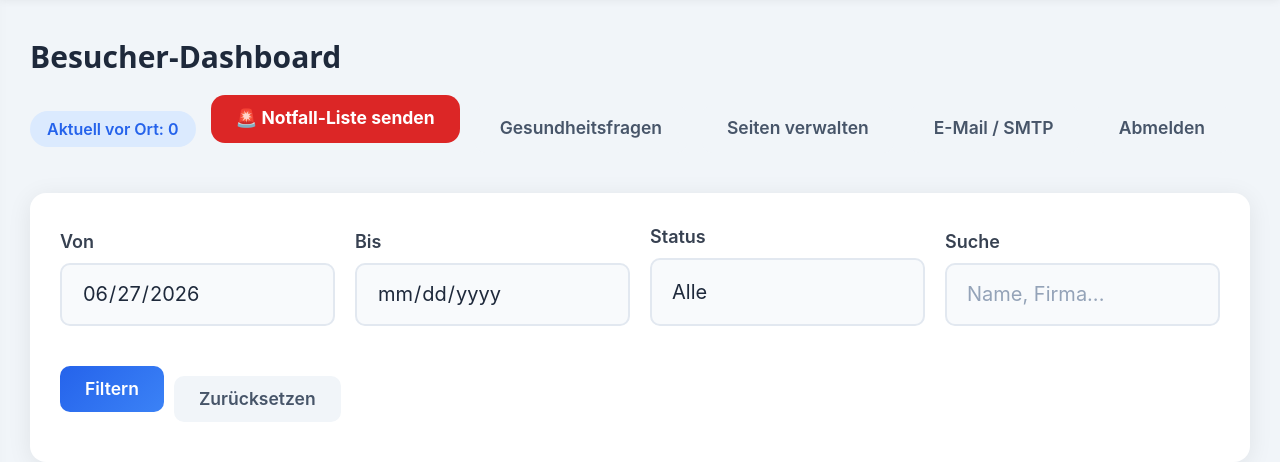
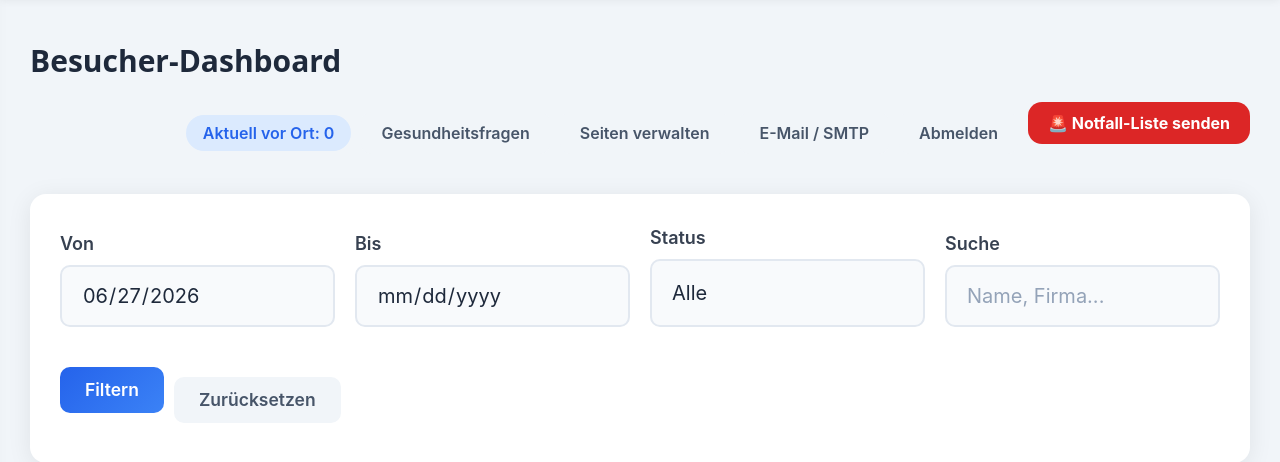
Before and after one commit to ichabot/GateKeeper, a Flask app: page /admin/dashboard in a window 1280 px wide. Shown: the part 64-526 px from the top of the page. Run offline with Flask 3, Linux system fonts and the light colour scheme; a user stored in the database is signed in; some libraries are stand-ins or nearby versions.

Commit message:
fix: admin layout alignment + emergency button to far right
- Admin header: flex-start alignment, tighter button spacing
- Emergency button moved to far right with margin-left:auto
- Table cells: vertical-align:middle for consistent button/badge alignment
- Admin action buttons: consistent sizing with white-space:nowrap
- CSS cache v13

```diff
--- a/app/static/css/style.css
+++ b/app/static/css/style.css
@@ -907,7 +907,7 @@ select.form-input {
 
 .admin-header {
     display: flex;
-    align-items: center;
+    align-items: flex-start;
     justify-content: space-between;
     flex-wrap: wrap;
     gap: 1rem;
@@ -919,13 +919,23 @@ select.form-input {
     font-weight: 700;
     color: #1e293b;
     margin: 0;
+    line-height: 1.4;
 }
 
 .admin-actions {
     display: flex;
     align-items: center;
-    gap: 0.75rem;
+    gap: 0.5rem;
     flex-wrap: wrap;
+    margin-left: auto;
+}
+
+.admin-actions .btn-sm {
+    flex-direction: row;
+    padding: 0.45rem 1rem;
+    font-size: 0.8rem;
+    min-height: auto;
+    white-space: nowrap;
 }
 
 .admin-login-card {
@@ -1043,6 +1053,7 @@ select.form-input {
     font-size: 0.85rem;
     color: #334155 !important;
     background: white !important;
+    vertical-align: middle;
 }
 
 .visitor-table tbody tr:hover td {
--- a/app/templates/admin/dashboard.html
+++ b/app/templates/admin/dashboard.html
@@ -9,17 +9,17 @@
         <h2>{{ t("admin_dashboard", lang) }}</h2>
         <div class="admin-actions">
             <span class="badge badge-info">{{ t("currently_on_site", lang) }}: {{ on_site_count }}</span>
-            <form method="POST" action="{{ url_for('admin.emergency_send') }}" style="display:inline;"
+            <a href="{{ url_for('admin.questions_list') }}" class="btn btn-secondary btn-sm">{{ t("health_questions", lang) }}</a>
+            <a href="{{ url_for('admin.pages_list') }}" class="btn btn-secondary btn-sm">{{ t("manage_pages", lang) }}</a>
+            <a href="{{ url_for('admin.smtp_settings') }}" class="btn btn-secondary btn-sm">{{ t("email_smtp", lang) }}</a>
+            <a href="{{ url_for('admin.logout') }}" class="btn btn-secondary btn-sm">{{ t("logout", lang) }}</a>
+            <form method="POST" action="{{ url_for('admin.emergency_send') }}" style="display:inline;margin-left:auto;"
                   onsubmit="return confirm('{{ t("emergency_confirm", lang) }}')">
                 <input type="hidden" name="csrf_token" value="{{ csrf_token() }}">
                 <button type="submit" class="btn btn-sm" style="background:#dc2626;color:white;font-weight:700;">
                     &#128680; {{ t("emergency_send", lang) }}
                 </button>
             </form>
-            <a href="{{ url_for('admin.questions_list') }}" class="btn btn-secondary btn-sm">{{ t("health_questions", lang) }}</a>
-            <a href="{{ url_for('admin.pages_list') }}" class="btn btn-secondary btn-sm">{{ t("manage_pages", lang) }}</a>
-            <a href="{{ url_for('admin.smtp_settings') }}" class="btn btn-secondary btn-sm">{{ t("email_smtp", lang) }}</a>
-            <a href="{{ url_for('admin.logout') }}" class="btn btn-secondary btn-sm">{{ t("logout", lang) }}</a>
         </div>
     </div>
 
--- a/app/templates/base.html
+++ b/app/templates/base.html
@@ -9,7 +9,7 @@
     <meta name="google" content="notranslate">
     <title>{% block title %}GateKeeper{% endblock %}</title>
     <link rel="stylesheet" href="https://cdn.jsdelivr.net/npm/@picocss/pico@2/css/pico.min.css">
-    <link rel="stylesheet" href="{{ url_for('static', filename='css/style.css') }}?v=12">
+    <link rel="stylesheet" href="{{ url_for('static', filename='css/style.css') }}?v=13">
 </head>
 <body>
     <!-- Side Navigation Overlay -->
```
